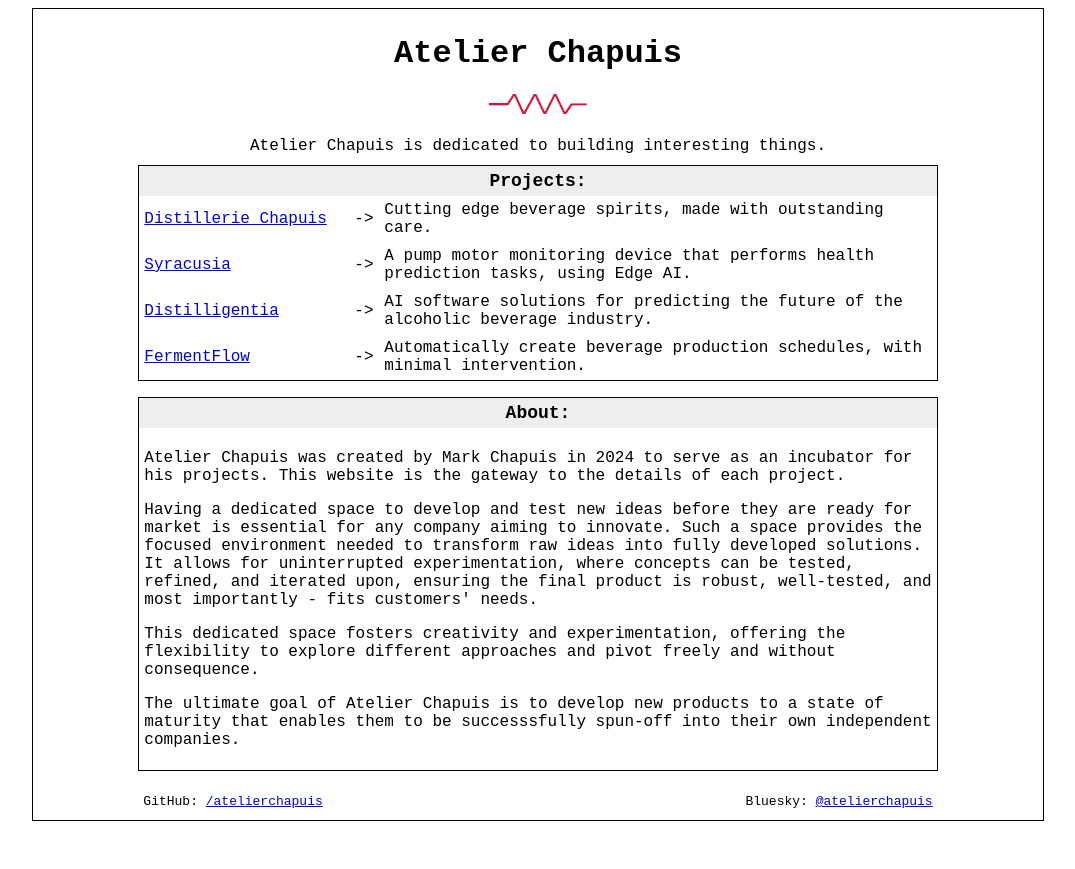
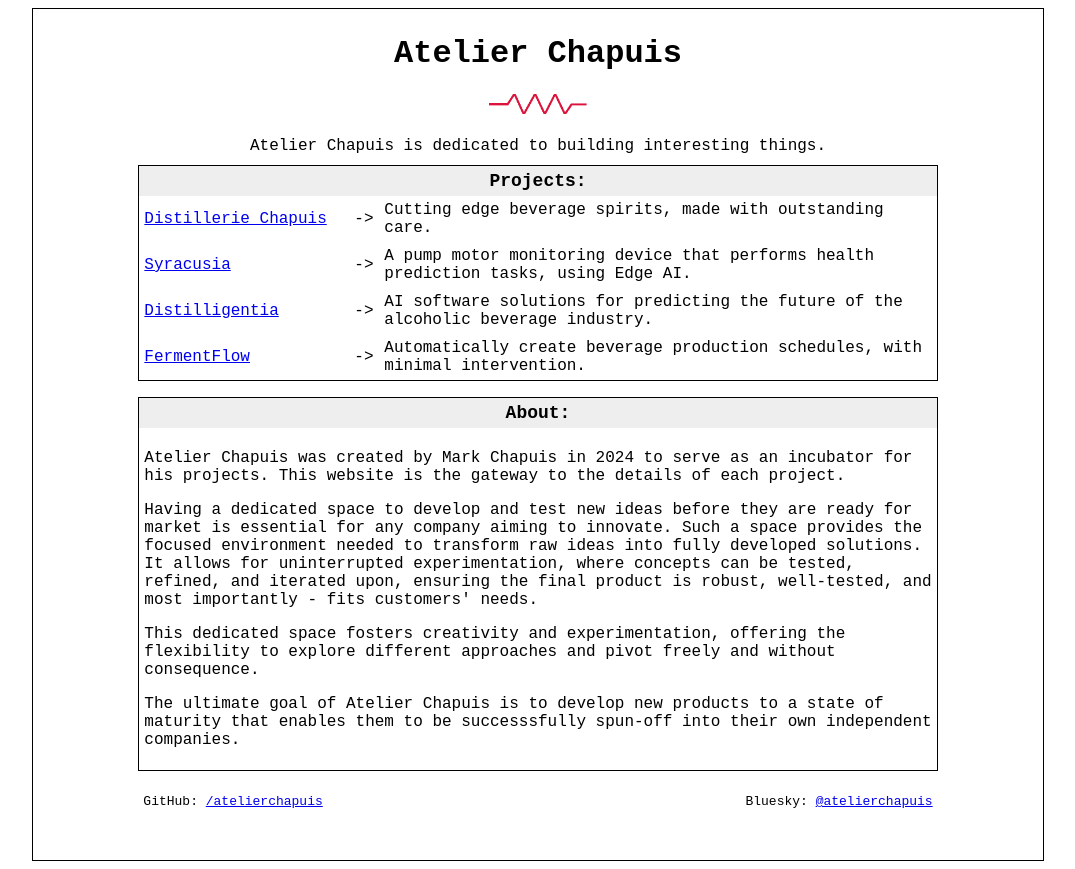
Before and after one commit to AtelierChapuis/Website, a plain HTML site: page index.html in a window 1280 px wide. Shown: the whole page, without its empty margins (102-1177 px from the left). Before the commit the page ends 829 px from the top, so only its background shows below. Drawn offline with Linux system fonts and the light colour scheme.

Commit message:
Spacing changes

```diff
--- a/AtelierChapuisStyle.css
+++ b/AtelierChapuisStyle.css
@@ -1,5 +1,6 @@
 body {
     font-family: 'Courier New', monospace;
+    font-size: 1em;
 }
 
 table {
@@ -27,3 +28,7 @@ hr {
     text-align: right;
 
   }
+
+p {
+    font-size: 1em;
+}
--- a/index.html
+++ b/index.html
@@ -52,7 +52,6 @@
 								<p>Having a dedicated space to develop and test new ideas before they are ready for market is essential for any company aiming to innovate. Such a space provides the focused environment needed to transform raw ideas into fully developed solutions. It allows for uninterrupted experimentation, where concepts can be tested, refined, and iterated upon, ensuring the final product is robust, well-tested, and most importantly - fits customers' needs.</p>
 								<p>This dedicated space fosters creativity and experimentation, offering the flexibility to explore different approaches and pivot freely and without consequence.</p>
 								<p>The ultimate goal of Atelier Chapuis is to develop new products to a state of maturity that enables them to be successsfully spun-off into their own independent companies.</p>
-
 							</td>
 						</tr>
 					</table>
@@ -62,6 +61,9 @@
 							<td colspan="2" style="padding: 5px;" align="left"><font size="-1">GitHub: <a href="https://github.com/AtelierChapuis">/atelierchapuis</font></td>
 							<td colspan="1" style="padding: 5px;" align="right"><font size="-1">Bluesky: <a href="https://bsky.app/profile/atelierchapuis.bsky.social">@atelierchapuis</font></td>
 						</tr>
+						<tr>
+							<td colspan="3" style="padding: 20px;"> </td><!--Empty space at the bottom of the page, just for balance with the top space.-->
+						</tr>
 					</table>
 				</td>
 			</tr>
```
